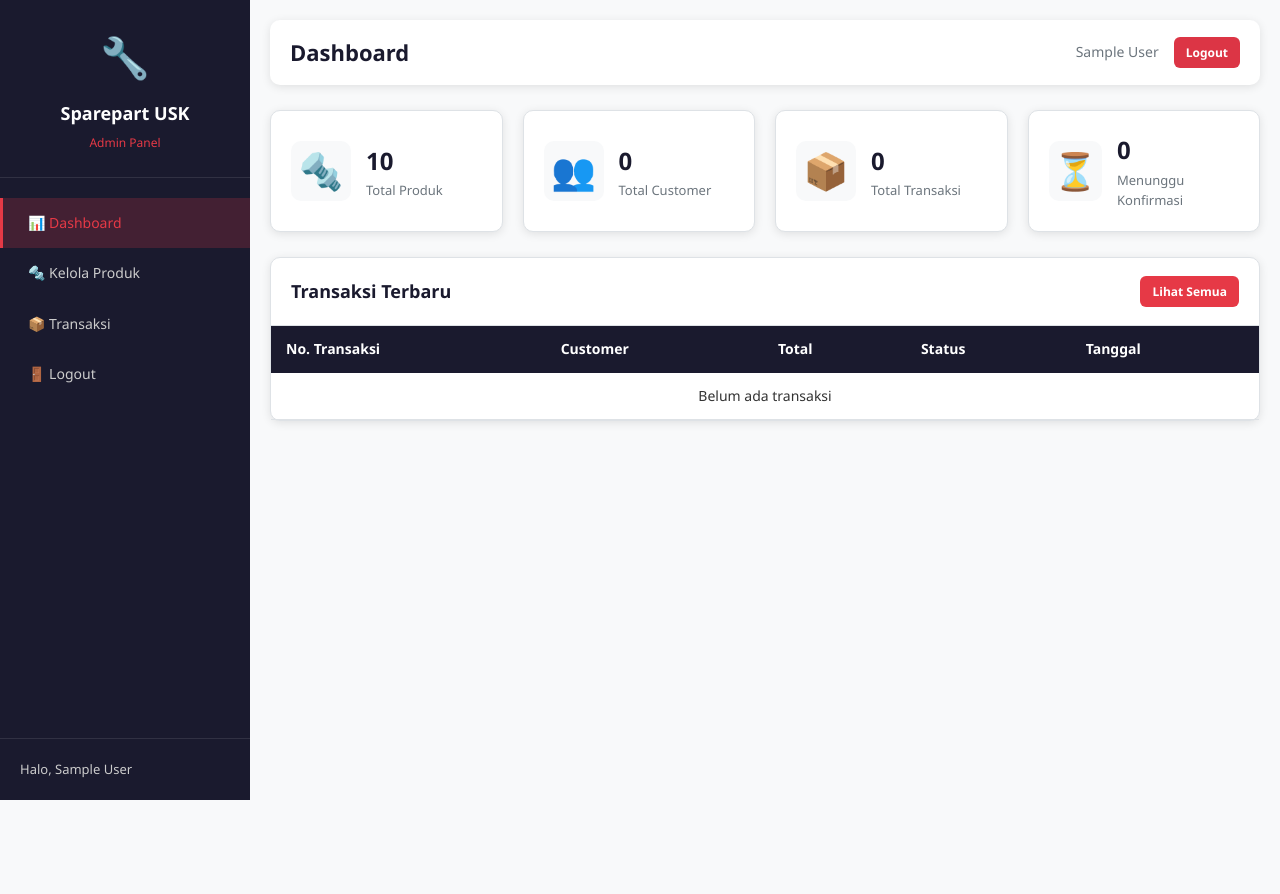
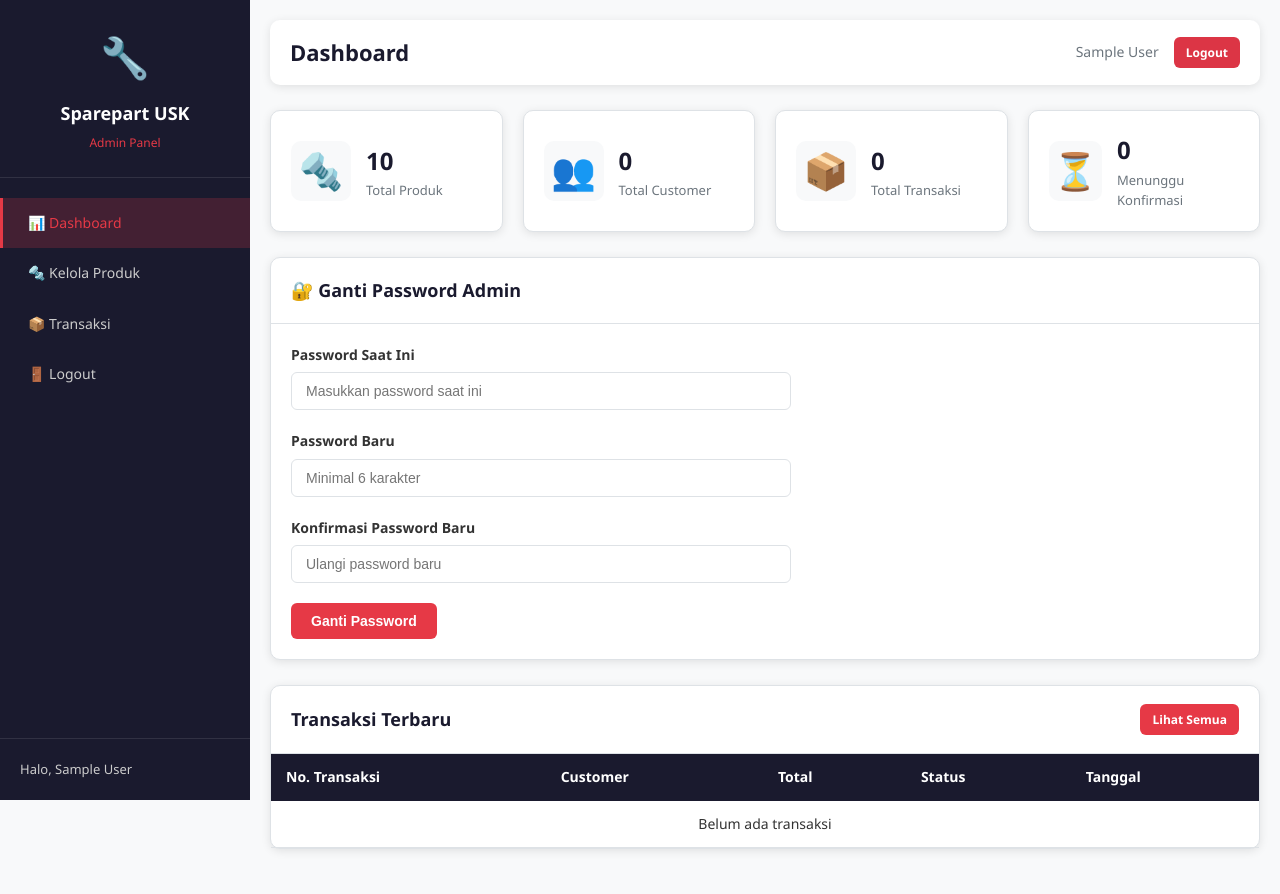
Before and after one commit to nesseldest-blip/sparepart-usk, a PHP site: page /sparepart-usk/admin/dashboard.php in a window 1280 px wide. Before the commit the page ends 800 px from the top, so only its background shows below. Run offline with PHP 8.4, Linux system fonts and the light colour scheme; the visitor is signed in with stand-in values (Sample User, id 1); data comes from the database, SQL or seed files in the repository; data that the repository does not hold is empty.

Commit message:
feat: add admin password change feature in dashboard

```diff
--- a/admin/dashboard.php
+++ b/admin/dashboard.php
@@ -6,6 +6,45 @@
 
 require_once '../config/database.php';
 requireAdmin(); // Proteksi: hanya admin yang bisa akses
+
+// Handle ganti password admin
+$password_success = '';
+$password_error = '';
+
+if ($_SERVER['REQUEST_METHOD'] == 'POST' && isset($_POST['change_password'])) {
+    $current_password = $_POST['current_password'];
+    $new_password = $_POST['new_password'];
+    $confirm_password = $_POST['confirm_password'];
+
+    if (empty($current_password) || empty($new_password) || empty($confirm_password)) {
+        $password_error = 'Semua field password wajib diisi!';
+    } elseif ($new_password !== $confirm_password) {
+        $password_error = 'Password baru dan konfirmasi tidak sama!';
+    } elseif (strlen($new_password) < 6) {
+        $password_error = 'Password baru minimal 6 karakter!';
+    } else {
+        $stmt = $conn->prepare("SELECT password FROM users WHERE id = ?");
+        $stmt->bind_param("i", $_SESSION['user_id']);
+        $stmt->execute();
+        $result = $stmt->get_result();
+        $user = $result->fetch_assoc();
+
+        if ($user && password_verify($current_password, $user['password'])) {
+            $hashed_password = password_hash($new_password, PASSWORD_DEFAULT);
+            $update = $conn->prepare("UPDATE users SET password = ? WHERE id = ?");
+            $update->bind_param("si", $hashed_password, $_SESSION['user_id']);
+            if ($update->execute()) {
+                $password_success = 'Password berhasil diubah!';
+            } else {
+                $password_error = 'Gagal mengubah password!';
+            }
+            $update->close();
+        } else {
+            $password_error = 'Password saat ini salah!';
+        }
+        $stmt->close();
+    }
+}
 
 // Ambil statistik dari database
 $total_products = $conn->query("SELECT COUNT(*) as total FROM products")->fetch_assoc()['total'];
@@ -93,6 +132,36 @@ $recent_orders = $conn->query("
                     </div>
                 </div>
 
+                <!-- Ganti Password Admin -->
+                <div class="card">
+                    <div class="card-header">
+                        <h2>🔐 Ganti Password Admin</h2>
+                    </div>
+                    <div class="card-body">
+                        <?php if ($password_success): ?>
+                            <div class="alert alert-success"><?php echo $password_success; ?></div>
+                        <?php endif; ?>
+                        <?php if ($password_error): ?>
+                            <div class="alert alert-danger"><?php echo $password_error; ?></div>
+                        <?php endif; ?>
+                        <form method="POST" action="" style="max-width: 500px;">
+                            <div class="form-group">
+                                <label for="current_password">Password Saat Ini</label>
+                                <input type="password" id="current_password" name="current_password" class="form-control" placeholder="Masukkan password saat ini" required>
+                            </div>
+                            <div class="form-group">
+                                <label for="new_password">Password Baru</label>
+                                <input type="password" id="new_password" name="new_password" class="form-control" placeholder="Minimal 6 karakter" required>
+                            </div>
+                            <div class="form-group">
+                                <label for="confirm_password">Konfirmasi Password Baru</label>
+                                <input type="password" id="confirm_password" name="confirm_password" class="form-control" placeholder="Ulangi password baru" required>
+                            </div>
+                            <button type="submit" name="change_password" class="btn btn-primary">Ganti Password</button>
+                        </form>
+                    </div>
+                </div>
+
                 <!-- Transaksi Terbaru -->
                 <div class="card">
                     <div class="card-header">
```
Also changed, not shown: index.html (added, +80 -0 lines), vercel.json (added), 1 other file.
